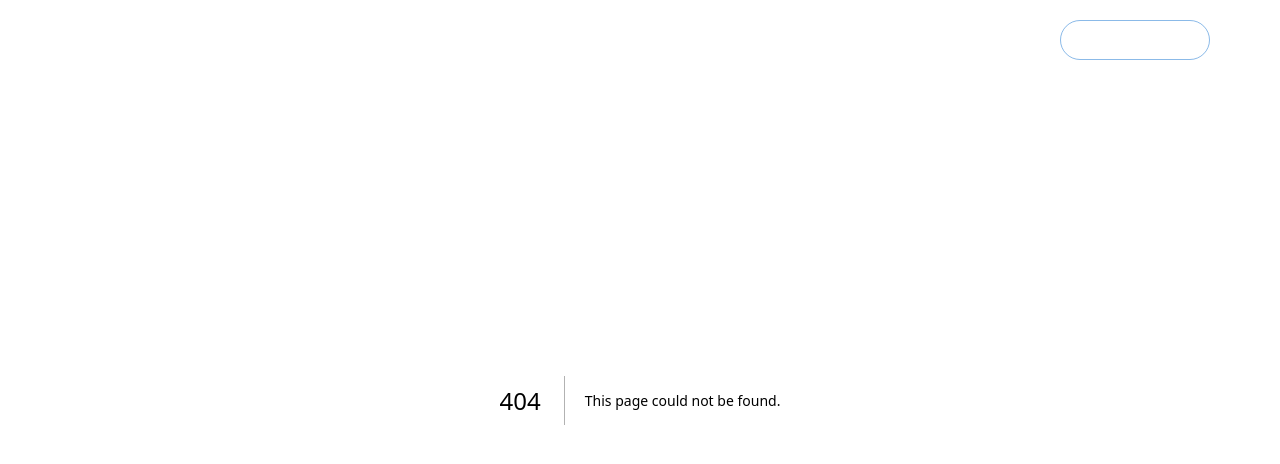
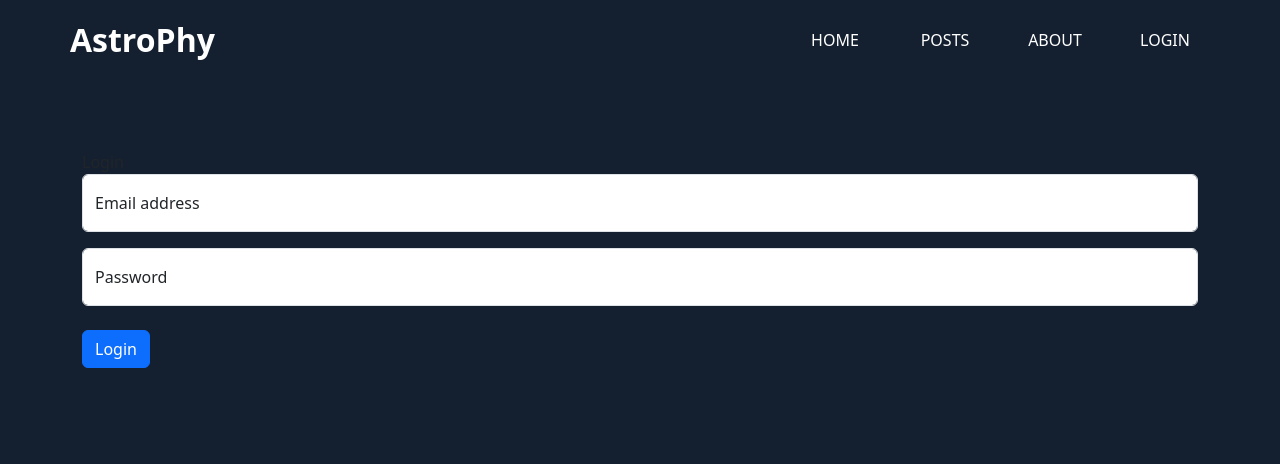
Before and after one commit to AhmedElselly/blog_task_nextjs, a Next.js app: page /login in a window 1280 px wide. Before the commit this address had no page. Shown: the top 464 px of the page. Built offline with nearby package versions, Linux system fonts and the light colour scheme.

Commit message:
added user login

```diff
--- /dev/null
+++ b/actions/userApi.js
@@ -0,0 +1,69 @@
+import { api } from "./baseUrl";
+import cookie from 'js-cookie';
+
+export const login = async (values) => {
+  const res = await api.post(`/users/login`, values);
+  return res;
+};
+
+export const register = async (values) => {
+  const res = await api.post(`/users/register`, values);
+  return res;
+};
+
+
+export const setCookie = (key, value) => {
+  if (process.browser) {
+    cookie.set(key, JSON.stringify(value));
+  }
+};
+
+export const getCookie = (key) => {
+  if (process.browser) {
+    return cookie.get(key);
+  }
+};
+
+export const removeCookie = (key) => {
+  if (process.browser) {
+    cookie.remove(key);
+  }
+};
+
+export const setLocalStorage = (key, value) => {
+  if (process.browser) {
+    localStorage.setItem(key, JSON.stringify(value));
+  }
+};
+
+export const removeLocalStorage = (key) => {
+  if (process.browser) {
+    localStorage.removeItem(key);
+  }
+};
+
+export const isAuthenticated = () => {
+  if (process.browser) {
+    const cookieChecked = getCookie("token");
+    if (cookieChecked) {
+      if (localStorage.getItem("user")) {
+        return JSON.parse(localStorage.getItem("user"));
+      } else {
+        return false;
+      }
+    }
+  }
+};
+
+export const authenticate = (data, next) => {
+  setLocalStorage("user", data);
+  setCookie("token", data);
+  next();
+};
+
+export const logout = async () => {
+  if (localStorage.getItem("user")) {
+    removeCookie("token");
+    removeLocalStorage("user");
+  }
+};
--- a/components/Navbar/index.js
+++ b/components/Navbar/index.js
@@ -1,31 +1,38 @@
 import Link from "next/link";
 import React, { useEffect, useState } from "react";
 import styles from "../../styles/Navbar.module.css";
-// import { FaFacebookF, FaTwitter, FaInstagram } from "react-icons/fa";
 import { useRouter } from "next/router";
-// import { isAuthenticated } from "../../actions/userApi";
+import { isAuthenticated, logout } from "../../actions/userApi";
 
-const Navbar = () => {
+function Navbar() {
   const router = useRouter();
+  const [isAuth, setIsAuth] = useState(false);
   const [user, setUser] = useState(null);
   const { asPath } = router;
 
-  const categories = ["posts", 'about'];
+  const categories = ["posts", "about"];
 
-  //   useEffect(() => {
-  //     if (isAuthenticated()) {
-  //       setUser(isAuthenticated().user);
-  //     }
-  //   }, []);
+  useEffect(() => {
+    if (isAuthenticated()) {
+      setIsAuth(true);
+      setUser(isAuthenticated().user);
+    }
+    // console.log(isAuthenticated())
+  }, [router]);
+
+  const handleLogout = () => {
+    setIsAuth(false);
+    logout();
+    router.push("/login");
+  };
+
 
   const generateLinks = () => {
     return categories?.map((cat, i) => {
       return (
         <Link
           key={i}
-          className={`${styles.link} ${
-            asPath === `/${cat}` && styles.active
-          }`}
+          className={`${styles.link} ${asPath === `/${cat}` && styles.active}`}
           href={`/${cat}`}
         >
           {cat}
@@ -49,6 +56,7 @@ const Navbar = () => {
         </Link>
         {generateLinks()}
 
+        {isAuth && (
           <Link
             className={`${styles.active}`}
             href={`/create-post`}
@@ -61,6 +69,21 @@ const Navbar = () => {
           >
             Create post
           </Link>
+        )}
+        {!isAuth && <Link
+          className={`${styles.link} ${asPath === "/" && styles.active}`}
+          href="/login"
+        >
+          Login
+        </Link>}
+
+        {isAuth && <div
+          className={`${styles.link} ${asPath === "/" && styles.active}`}
+          onClick={handleLogout}
+        >
+          Logout
+        </div>}
+
       </div>
       {/* RIGHT */}
       {/* <div className={styles.right}>
@@ -70,6 +93,6 @@ const Navbar = () => {
             </div> */}
     </div>
   );
-};
+}
 
 export default Navbar;
--- a/package.json
+++ b/package.json
@@ -13,6 +13,7 @@
     "@ckeditor/ckeditor5-react": "^6.1.0",
     "axios": "^1.4.0",
     "bootstrap": "^5.3.0",
+    "js-cookie": "^3.0.5",
     "moment": "^2.29.4",
     "next": "13.4.12",
     "react": "18.2.0",
--- /dev/null
+++ b/pages/login.js
@@ -0,0 +1,63 @@
+import React, { Fragment, useState } from "react";
+import { authenticate, login } from "@/actions/userApi";
+import Head from "next/head";
+import { useRouter } from "next/router";
+import { Button, Container, FloatingLabel, Form } from "react-bootstrap";
+
+const Login = () => {
+  const [values, setValues] = useState({
+    email: "",
+    password: "",
+  });
+
+  const router = useRouter();
+
+  const {email, password} = values;
+
+  const handleChange = (e) => {
+    setValues({ ...values, [e.target.name]: e.target.value });
+  };
+
+  const handleSubmit = (e) => {
+    e.preventDefault();
+    login(values)
+      .then((res) => {
+        authenticate(res.data, () => {
+          console.log("user logged in!");
+          router.push("/");
+        });
+      })
+      .catch((err) => {
+        console.log(err);
+      });
+  };
+
+  return (
+    <Fragment>
+      <Head>
+        <title>Login</title>
+        <meta name="description" content="Generated by create next app" />
+        <meta name="viewport" content="width=device-width, initial-scale=1" />
+        <link rel="icon" href="/favicon.ico" />
+      </Head>
+      <Container style={{ paddingTop: 150 }}>
+        <div>Login</div>
+        <Form onSubmit={handleSubmit}>
+          <FloatingLabel
+            controlId="floatingInput"
+            label="Email address"
+            className="mb-3"
+          >
+            <Form.Control type="email" name='email' value={email} onChange={handleChange} placeholder="name@example.com" />
+          </FloatingLabel>
+          <FloatingLabel controlId="floatingPassword" label="Password">
+            <Form.Control type="password" name='password' value={password} onChange={handleChange} placeholder="Password" />
+          </FloatingLabel>
+          <Button type="submit" className="mt-4">Login</Button>
+        </Form>
+      </Container>
+    </Fragment>
+  );
+};
+
+export default Login;
--- a/styles/Navbar.module.css
+++ b/styles/Navbar.module.css
@@ -35,6 +35,7 @@
     text-transform: uppercase;
     text-decoration: none;
     color: #fff;
+    cursor: pointer;
 }
 
 .active {
```
Also changed, not shown: 1 other file (tests, documents, lock files or other folders). Lines whose indentation alone changed are shown as unchanged.
